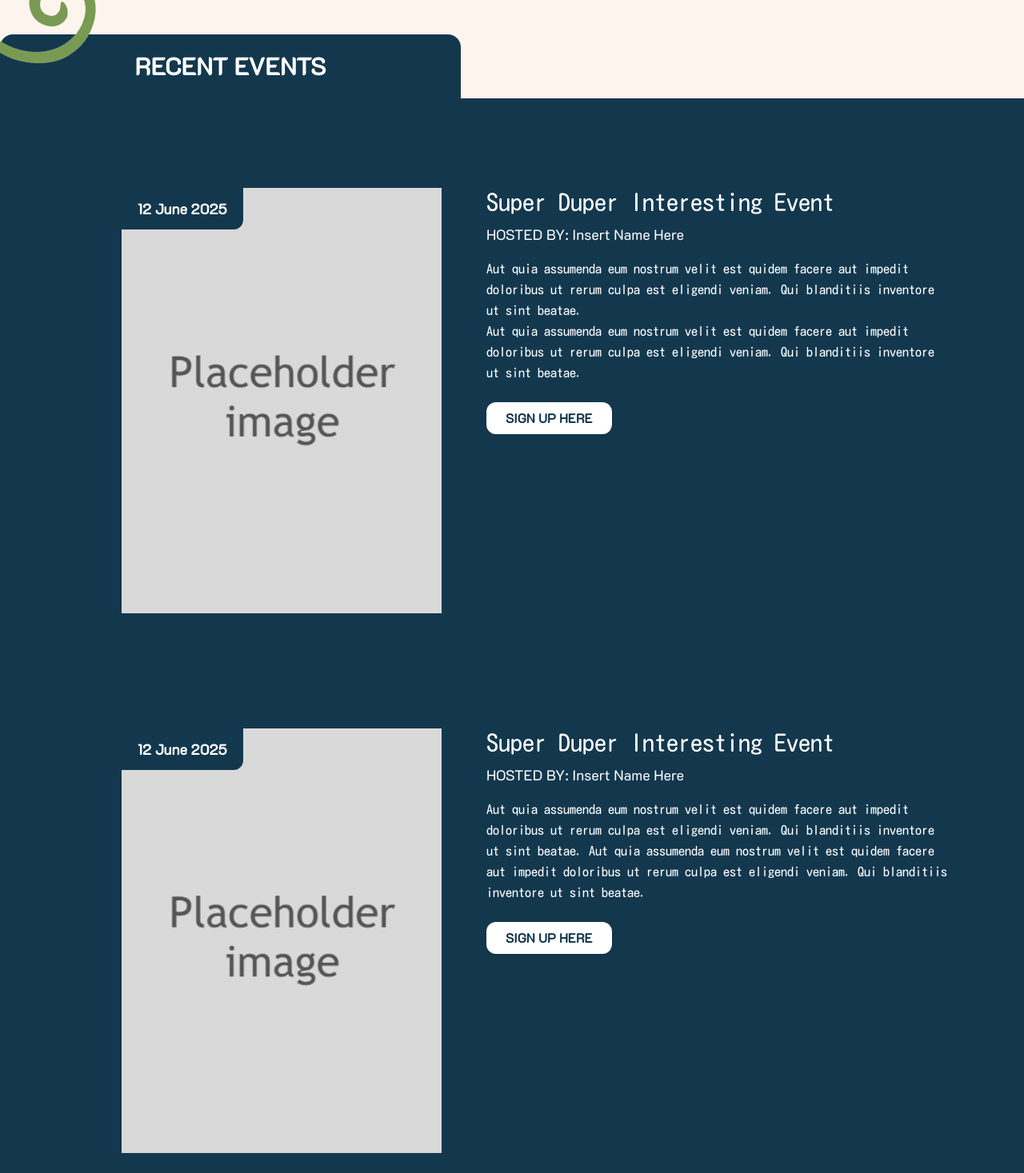
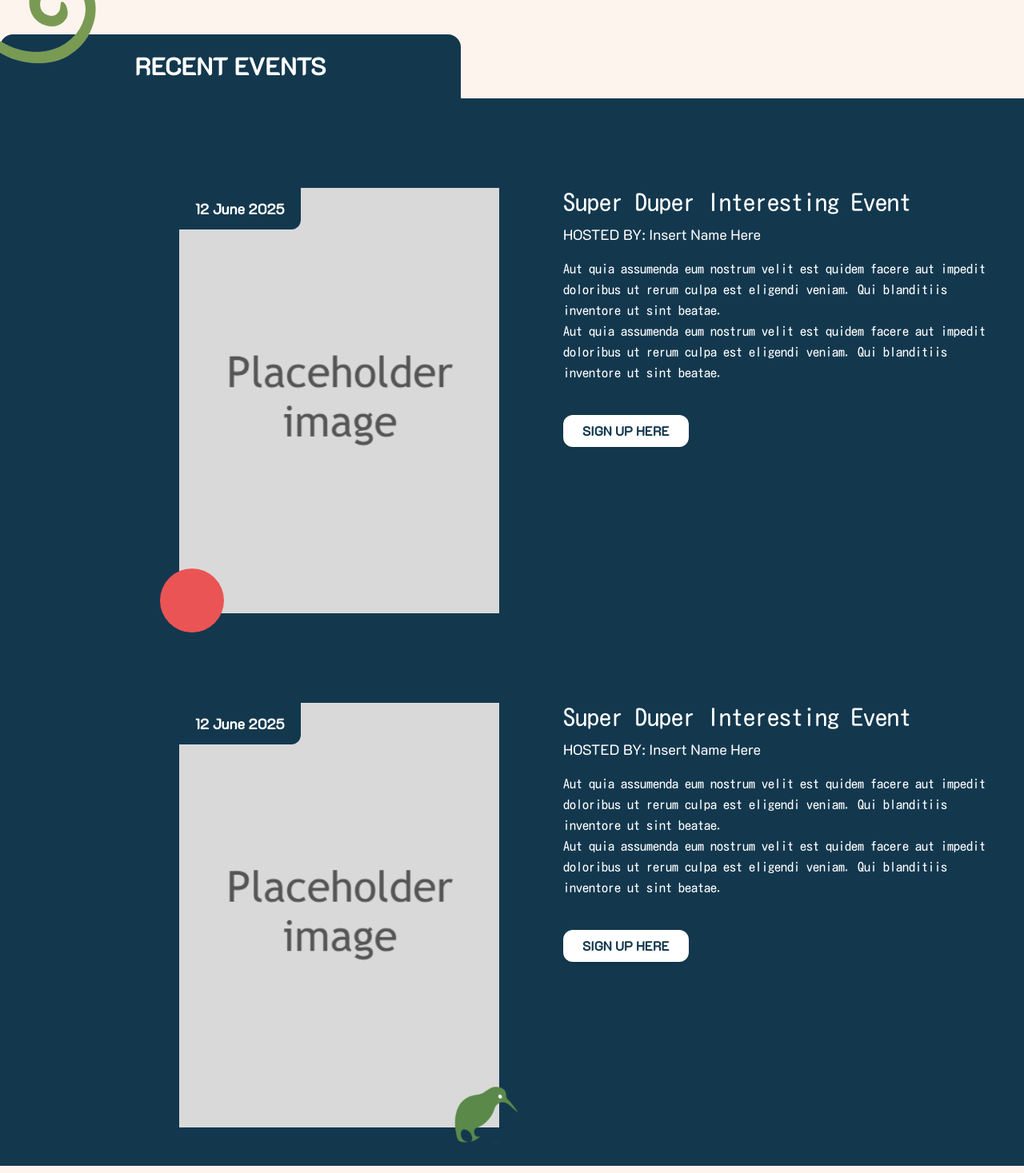
Before and after one commit to UoaWDCC/hidtreas, a Next.js app: page /events in a window 1280 px wide. Shown: the part 100-1567 px from the top of the page at 80% size. Built offline with nearby package versions, Linux system fonts and the light colour scheme.

Commit message:
feat: added red circle and kiwi

```diff
--- a/src/app/(frontend)/events/page.tsx
+++ b/src/app/(frontend)/events/page.tsx
@@ -52,8 +52,8 @@ export default function EventsPage() {
           className="
             flex flex-col md:flex-row items-start
             pt-3 sm:pt-10 md:pt-10 lg:pt-20 xl:pt-28
-            pl-4 sm:pl-8 md:pl-12 lg:pl-20 xl:pl-32
-            gap-6 md:gap-10 lg:gap-14
+            pl-4 sm:pl-8 md:pl-12 lg:pl-20 xl:pl-50
+            gap-6 md:gap-10 lg:gap-20
           "
         >
           <div className="relative w-full max-w-[70%] md:max-w-[400px] h-auto">
@@ -71,6 +71,88 @@ export default function EventsPage() {
               style={{ borderBottomRightRadius: '0.75rem' }}
             >
               12 June 2025
+            </div>
+
+            {/* Responsive dark red circle */}
+            <div
+              className="
+      absolute
+      rounded-full
+      bg-[#eb5454]
+      w-8 h-8 bottom-[-16px] left-[-16px]        /* small screens */
+      md:w-15 md:h-15 md:bottom-[-20px] md:left-[-20px]  /* medium screens */
+      lg:w-20 lg:h-20 lg:bottom-[-24px] lg:left-[-24px]  /* large screens */
+    "
+            />
+          </div>
+
+          <div className="text-white max-w-xl">
+            <h2 className={`text-2xl md:text-3xl font-semibold mb-2 ${kosugiMaru.className}`}>
+              Super Duper Interesting Event
+            </h2>
+
+            <h3 className="text-base md:text-lg font-medium mb-4">HOSTED BY: Insert Name Here</h3>
+
+            <p className={`text-sm md:text-base leading-relaxed ${kosugiMaru.className}`}>
+              Aut quia assumenda eum nostrum velit est quidem facere aut impedit doloribus ut rerum
+              culpa est eligendi veniam. Qui blanditiis inventore ut sint beatae.
+            </p>
+            <p className={`text-sm md:text-base leading-relaxed ${kosugiMaru.className}`}>
+              Aut quia assumenda eum nostrum velit est quidem facere aut impedit doloribus ut rerum
+              culpa est eligendi veniam. Qui blanditiis inventore ut sint beatae.
+            </p>
+
+            <button
+              onClick={() => setSignOpen(true)}
+              className="mt-10 px-6 py-2 bg-white text-[#13384E] font-semibold rounded-xl shadow hover:bg-gray-200 transition hover:cursor-pointer"
+            >
+              SIGN UP HERE
+            </button>
+          </div>
+        </div>
+
+        {/* Second Event */}
+        <div
+          className="
+            flex flex-col md:flex-row items-start
+            pt-3 sm:pt-10 md:pt-10 lg:pt-20 xl:pt-28
+            pl-4 sm:pl-8 md:pl-12 lg:pl-20 xl:pl-50
+            gap-6 md:gap-10 lg:gap-20
+          "
+        >
+          <div className="relative w-full max-w-[70%] md:max-w-[400px] h-auto">
+            <Image
+              src={PlaceholderImg}
+              alt="Event placeholder image"
+              width={400}
+              height={300}
+              className="w-full h-auto"
+            />
+
+            {/* Date Box */}
+            <div
+              className="absolute top-0 left-0 bg-[#13384E] text-white px-5 py-3 text-lg font-semibold"
+              style={{ borderBottomRightRadius: '0.75rem' }}
+            >
+              12 June 2025
+            </div>
+
+            {/* Responsive Kiwi image instead of red circle */}
+            <div
+              className="
+    absolute
+    bottom-[-16px] right-[-16px]       /* small screens */
+    md:bottom-[-20px] md:right-[-20px] /* medium screens */
+    lg:bottom-[-24px] lg:right-[-24px] /* large screens */
+    w-8 h-8 md:w-15 md:h-15 lg:w-20 lg:h-20
+    flex items-center justify-center
+  "
+            >
+              <Image
+                src={KiwiBird}
+                alt="Kiwi decoration"
+                className="w-full h-full object-contain"
+              />
             </div>
           </div>
 
@@ -92,57 +174,7 @@ export default function EventsPage() {
 
             <button
               onClick={() => setSignOpen(true)}
-              className="mt-6 px-6 py-2 bg-white text-[#13384E] font-semibold rounded-xl shadow hover:bg-gray-200 transition hover:cursor-pointer"
-            >
-              SIGN UP HERE
-            </button>
-          </div>
-        </div>
-
-        {/* Second Event (same layout: image left, text right) */}
-        <div
-          className="
-            flex flex-col md:flex-row items-start
-            pt-20 sm:pt-24 md:pt-24 lg:pt-32 xl:pt-36
-            pl-4 sm:pl-8 md:pl-12 lg:pl-20 xl:pl-32
-            gap-6 md:gap-10 lg:gap-14
-          "
-        >
-          <div className="relative w-full max-w-[70%] md:max-w-[400px] h-auto">
-            <Image
-              src={PlaceholderImg}
-              alt="Event placeholder image"
-              width={400}
-              height={300}
-              className="w-full h-auto"
-            />
-
-            {/* Date Box */}
-            <div
-              className="absolute top-0 left-0 bg-[#13384E] text-white px-5 py-3 text-lg font-semibold"
-              style={{ borderBottomRightRadius: '0.75rem' }}
-            >
-              12 June 2025
-            </div>
-          </div>
-
-          <div className="text-white max-w-xl">
-            <h2 className={`text-2xl md:text-3xl font-semibold mb-2 ${kosugiMaru.className}`}>
-              Super Duper Interesting Event
-            </h2>
-
-            <h3 className="text-base md:text-lg font-medium mb-4">HOSTED BY: Insert Name Here</h3>
-
-            <p className={`text-sm md:text-base leading-relaxed ${kosugiMaru.className}`}>
-              Aut quia assumenda eum nostrum velit est quidem facere aut impedit doloribus ut rerum
-              culpa est eligendi veniam. Qui blanditiis inventore ut sint beatae. Aut quia assumenda
-              eum nostrum velit est quidem facere aut impedit doloribus ut rerum culpa est eligendi
-              veniam. Qui blanditiis inventore ut sint beatae.
-            </p>
-
-            <button
-              onClick={() => setSignOpen(true)}
-              className="mt-6 px-6 py-2 bg-white text-[#13384E] font-semibold rounded-xl shadow hover:bg-gray-200 transition hover:cursor-pointer"
+              className="mt-10 px-6 py-2 bg-white text-[#13384E] font-semibold rounded-xl shadow hover:bg-gray-200 transition hover:cursor-pointer"
             >
               SIGN UP HERE
             </button>
```
